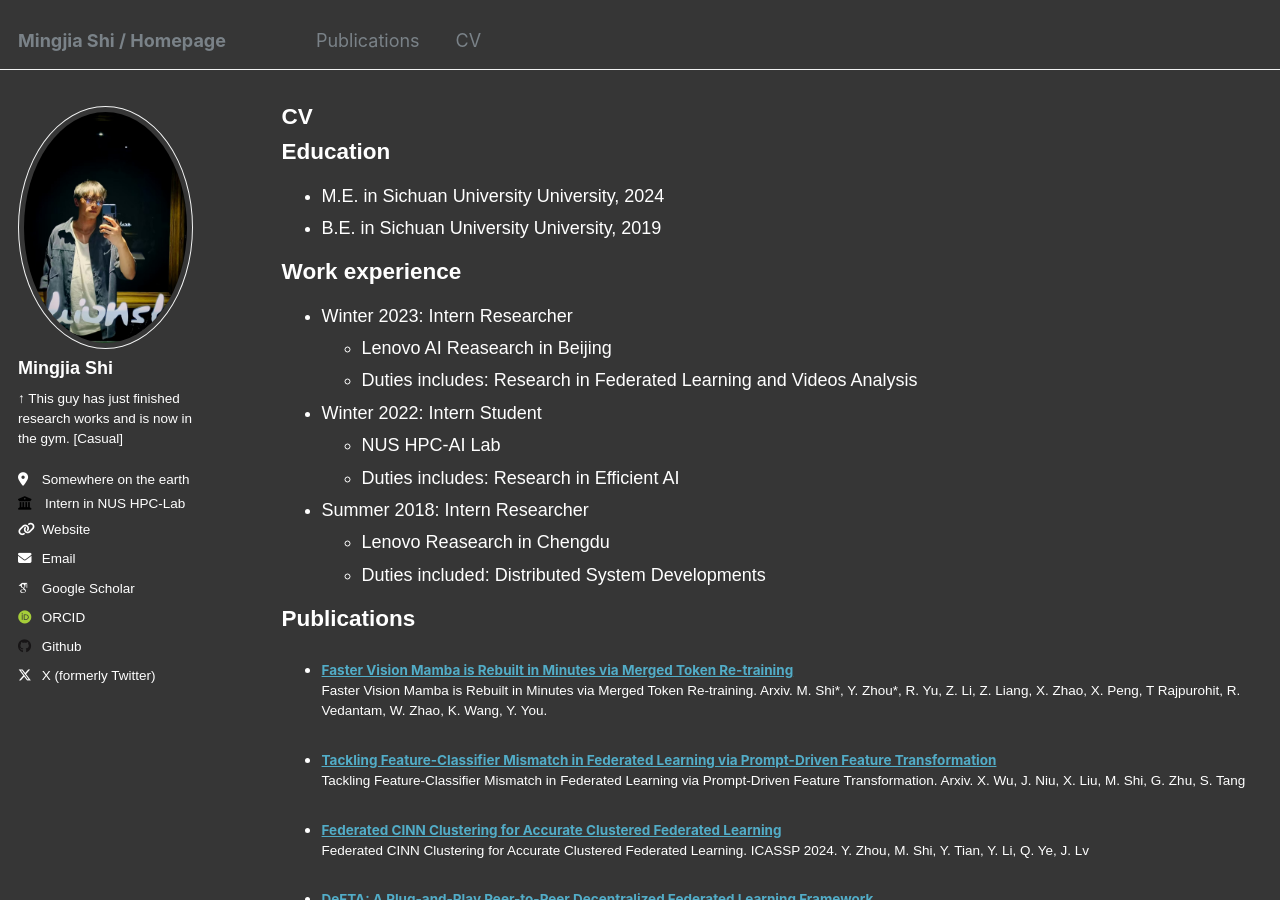
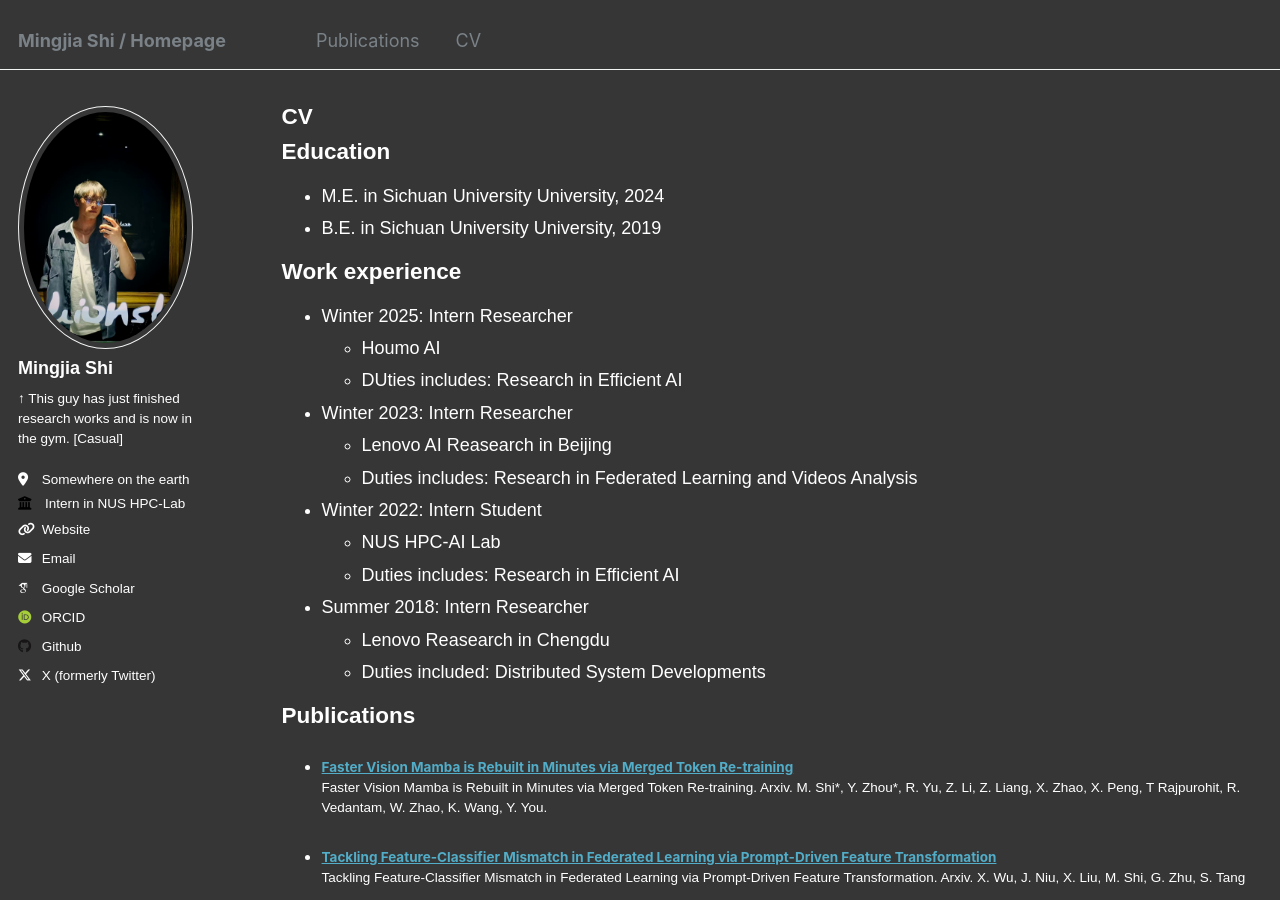
Before and after one commit to BDeMo/homepage, a Jekyll site: the page built from _pages/cv.md, in a window 1280 px wide and 900 px high. Built offline with Jekyll 4.4.1, drawn with Linux system fonts in a browser that asks for light colours; some web fonts are replaced.

Commit message:
Update CV

```diff
--- a/_pages/cv.md
+++ b/_pages/cv.md
@@ -21,6 +21,10 @@ Work experience
   * Shanghai AI Lab
   * Duties includes: Multimodal LLM and Token efficiency
   * Supervisor: Kaipeng Zhang  -->
+
+* Winter 2025: Intern Researcher
+  * Houmo AI
+  * DUties includes: Research in Efficient AI
 
 * Winter 2023: Intern Researcher
   * Lenovo AI Reasearch in Beijing
```
